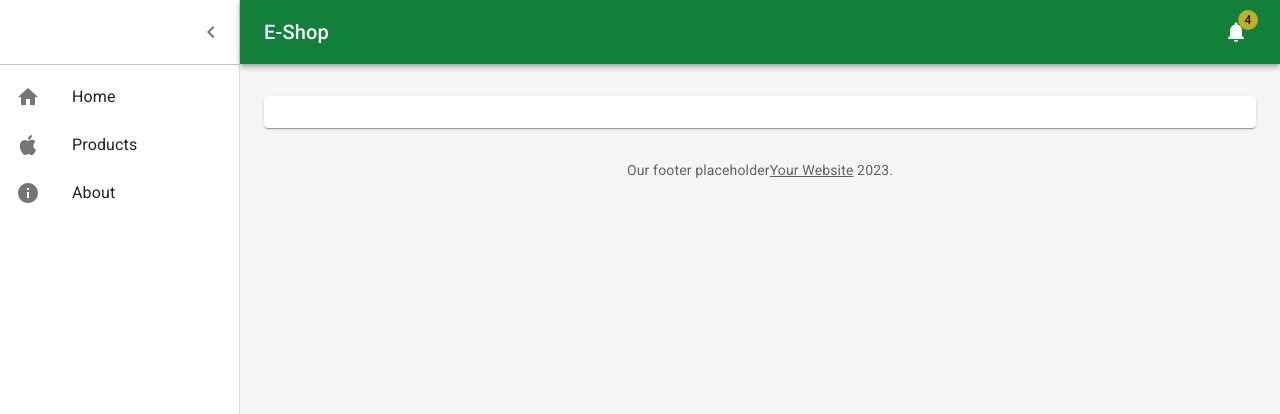
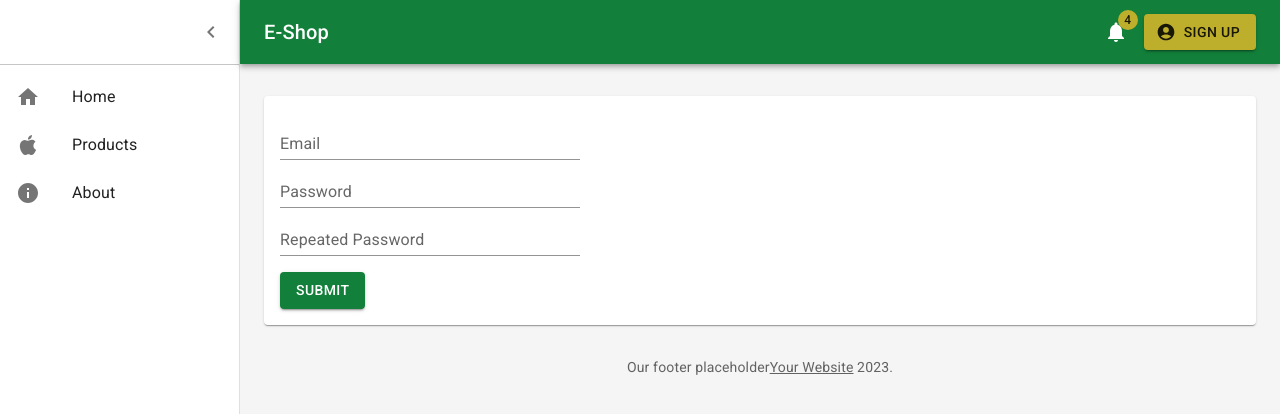
Before and after one commit to tsimonavicius/Spring-2023-02, a React (Create React App) app in the folder eshop-ui/: page /signup in a window 1280 px wide. Shown: the top 414 px of the page. Built offline with nearby package versions, Linux system fonts and the light colour scheme.

Commit message:
12: create signup form

```diff
--- a/eshop-ui/src/components/dashboard/Header.js
+++ b/eshop-ui/src/components/dashboard/Header.js
@@ -7,8 +7,13 @@ import Typography from "@mui/material/Typography";
 import Badge from "@mui/material/Badge";
 import NotificationsIcon from "@mui/icons-material/Notifications";
 import * as React from "react";
+import {AccountCircle} from "@mui/icons-material";
+import {useNavigate} from "react-router-dom";
+import {Button} from "@mui/material";
 
 const Header = ({drawerWidth, open, toggleDrawer}) => {
+
+    const navigate = useNavigate()
 
     const AppBar = styled(MuiAppBar, {
         shouldForwardProp: (prop) => prop !== 'open',
@@ -61,6 +66,14 @@ const Header = ({drawerWidth, open, toggleDrawer}) => {
                         <NotificationsIcon/>
                     </Badge>
                 </IconButton>
+                <Button variant="contained" startIcon={<AccountCircle />}
+                        onClick={() => navigate('/signup')}
+                        color="secondary"
+                        sx={{
+                            ml: 1
+                        }}>
+                    Sign Up
+                </Button>
             </Toolbar>
         </AppBar>
     )
--- a/eshop-ui/src/components/dashboard/Pages.js
+++ b/eshop-ui/src/components/dashboard/Pages.js
@@ -3,6 +3,7 @@ import Home from "../../pages/Home";
 import About from "../../pages/About";
 import Products from "../../pages/Products";
 import Product from "../../pages/Product";
+import Signup from "../../pages/Signup";
 
 const Pages = () => (
     <Routes>
@@ -10,6 +11,7 @@ const Pages = () => (
         <Route path="/about" element={<About />}/>
         <Route path="/products" element={<Products />}/>
         <Route path="/products/:id" element={<Product />}/>
+        <Route path="/signup" element={<Signup />}/>
     </Routes>
 )
 
--- /dev/null
+++ b/eshop-ui/src/pages/Signup.js
@@ -0,0 +1,51 @@
+import {useState} from "react";
+import {Button, TextField} from "@mui/material";
+import Box from "@mui/material/Box";
+
+const Signup = () => {
+
+    const [product, setProduct] = useState({
+        email: '',
+        password: '',
+        repeatedPassword: ''
+    })
+
+    return (
+        <>
+            <Box
+                component="form"
+                noValidate
+                autoComplete="off"
+                sx={{
+                    width: 300
+                }}
+            >
+                <TextField
+                    id="email"
+                    label="Email"
+                    variant="standard"
+                    fullWidth
+                />
+                <TextField
+                    id="password"
+                    label="Password"
+                    type="password"
+                    variant="standard"
+                    fullWidth
+                />
+                <TextField
+                    id="repeatedPassword"
+                    label="Repeated Password"
+                    type="password"
+                    variant="standard"
+                    fullWidth
+                />
+                <Button sx={{
+                    marginTop: 2
+                }} variant="contained">Submit</Button>
+            </Box>
+        </>
+    )
+}
+
+export default Signup
```
